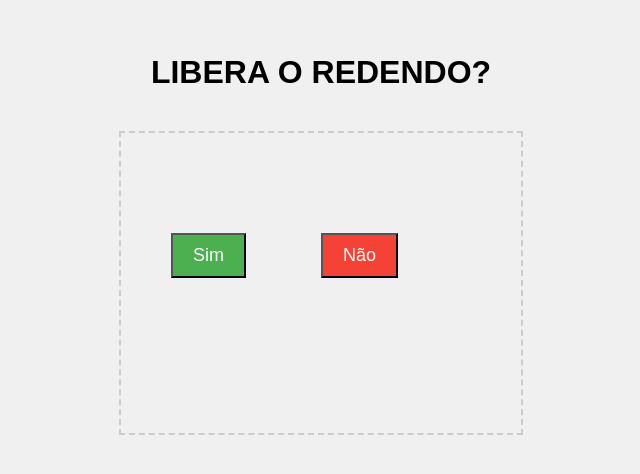
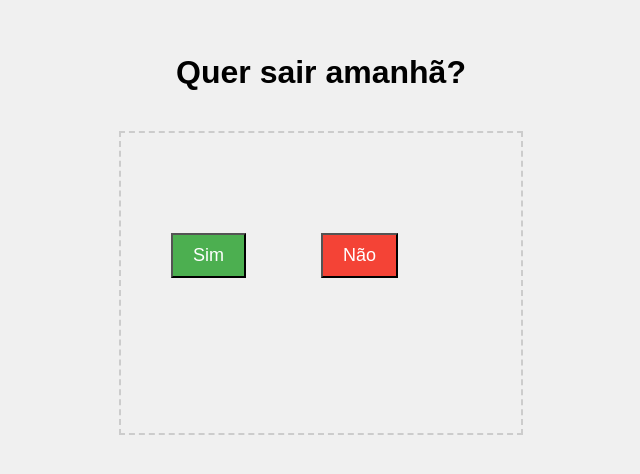
Before and after one commit to Bluegames0202/Uma-pergunta, a plain HTML site: page index.html in a window 1280 px wide. Shown: the part 166-640 px from the top of the page, without its empty margins (319-959 px from the left). Drawn offline with Linux system fonts and the light colour scheme.

Commit message:
Add files via upload

```diff
--- a/index.html
+++ b/index.html
@@ -50,7 +50,7 @@
 </head>
 <body>
 
-  <h1>LIBERA O REDENDO?</h1>
+  <h1>Quer sair amanhã?</h1>
   <div class="buttons">
     <button id="sim" onclick="alert('Que horas?Me fala no wpp 😄')">Sim</button>
     <button id="nao" onmouseover="moverBotao()" onclick="moverBotao()">Não</button>
```
